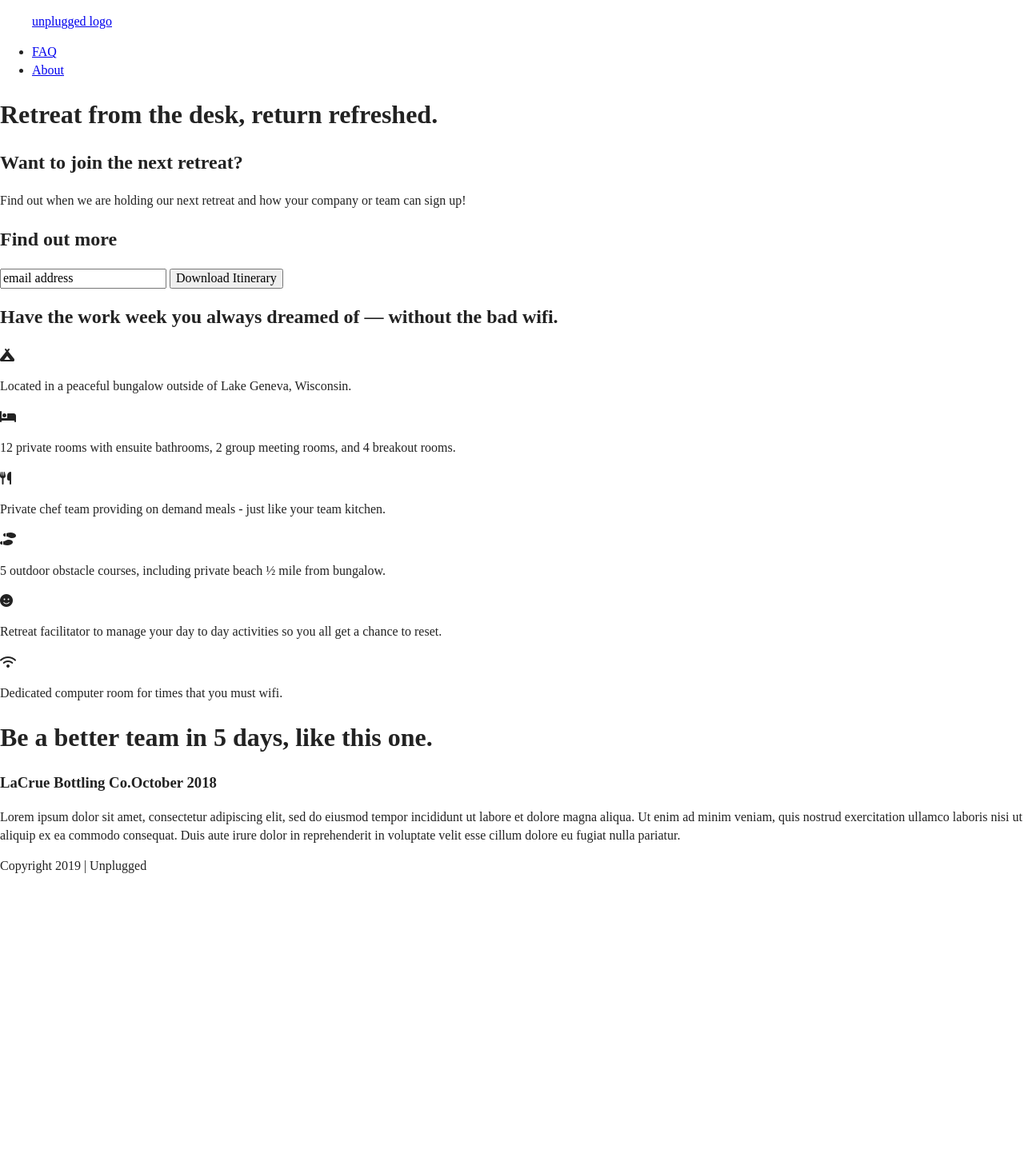
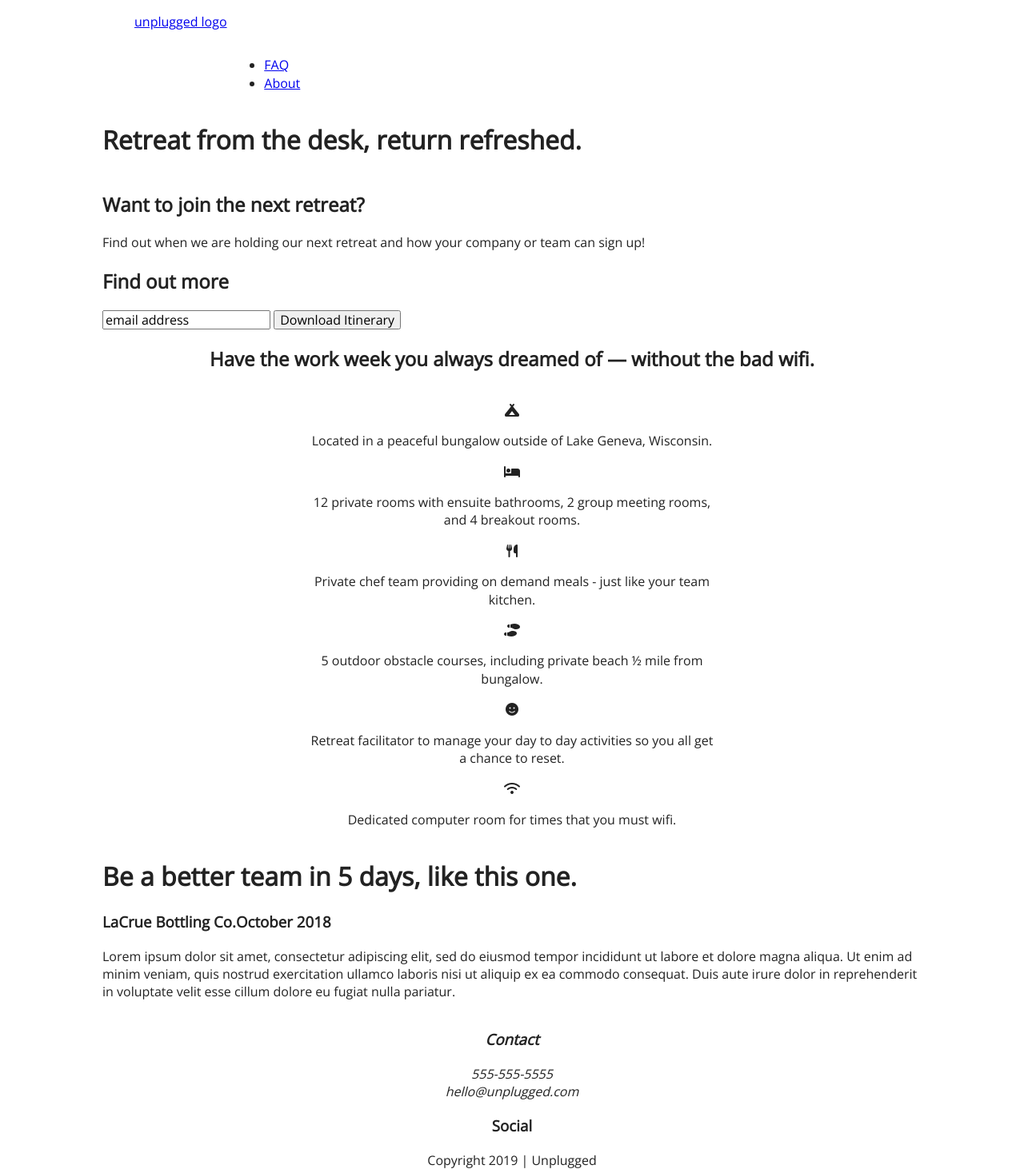
Before and after one commit to Karis-T/unplugged-retreat, a plain HTML site: page index.html in a window 1280 px wide. Shown: the whole page at 80% size. Before the commit the page ends 1094 px from the top, so only its background shows below. Drawn offline with nearby package versions, Linux system fonts and the light colour scheme.

Commit message:
Added css

```diff
--- a/css/main.css
+++ b/css/main.css
@@ -97,6 +97,108 @@ textarea {
 /* ==========================================================================
    Author's custom styles
    ========================================================================== */
+
+/* base styles */
+body{
+ font-family: 'Open Sans', sans-serif;
+ width:100%;
+}
+
+h1, h2, h3, h4,{
+  font-family: 'Poppins', sans-serif;
+}
+
+.content-wrapper{
+  width:80%;
+}
+
+/*------- header -------*/
+
+header{
+  display: flex;
+  justify-content: center;
+  align-items: center;
+  flex-flow: row wrap;
+}
+
+header content-wrapper{
+  display: flex;
+  justify-content: center;
+  align-items: center;
+  flex-flow: row wrap;
+}
+
+header nav{
+  display: flex;
+  justify-content: center;
+  align-items: center;
+  flex-flow: row wrap;
+  width:40%;
+}
+
+/*--------- hero --------*/
+
+.hero{
+  display: flex;
+  justify-content: center;
+  align-items: center;
+  flex-flow: row wrap;
+}
+
+
+/*------- aside ------*/
+
+aside{
+  display: flex;
+  justify-content: center;
+  align-items: center;
+  flex-flow: row wrap;
+}
+
+
+/*------- features ------*/
+
+.features{
+  display: flex;
+  justify-content: center;
+  align-items: center;
+  flex-flow: column wrap;
+}
+
+.features .content-wrapper{
+  display: flex;
+  justify-content: center;
+  align-items: center;
+  flex-flow: column wrap;
+}
+
+.features-wrapper{
+  text-align: center;
+  width: 50%;
+}
+
+/*------- reviews ------*/
+
+.reviews{
+  display: flex;
+  justify-content: center;
+  align-items: center;
+  flex-flow: column wrap;
+}
+
+/*------- contact ------*/
+
+footer{
+    display: flex;
+    justify-content: center;
+    align-items: center;
+    flex-flow: column wrap;
+    text-align: center;
+}
+
+footer .content-wrapper{
+  width: 55%;
+}
 
 /* ==========================================================================
    Helper classes
--- a/index.html
+++ b/index.html
@@ -17,6 +17,8 @@
   <meta name="theme-color" content="#fafafa">
   <script src="https://kit.fontawesome.com/1913d45e6e.js" crossorigin="anonymous"></script>
 
+  <link href="https://fonts.googleapis.com/css2?family=Open+Sans&family=Poppins:wght@500&display=swap" rel="stylesheet">
+
 </head>
 
 <body>
@@ -35,7 +37,7 @@
 
   <main>
 
-    <section>
+    <section class="hero">
       <div class="content-wrapper">
         <h1>Retreat from the desk, return refreshed.</h1>
       </div>
@@ -104,16 +106,17 @@
 
   <footer>
     <div class="content-wrapper">
-      <div class="footer-content">
         <address class="contact">
+          <h3>Contact</h3>
+          <p>555-555-5555<br>hello@unplugged.com</p>
         </address>
         <div class="social">
+          <h3>Social</h3>
           <div class="social-icons">
           </div>
         </div>
       </div>
-    </div>
-    <div class="copyright">
+        <div class="copyright">
       Copyright 2019  |  Unplugged
     </div>
   </footer>
```
Also changed, not shown: 1 other file.
